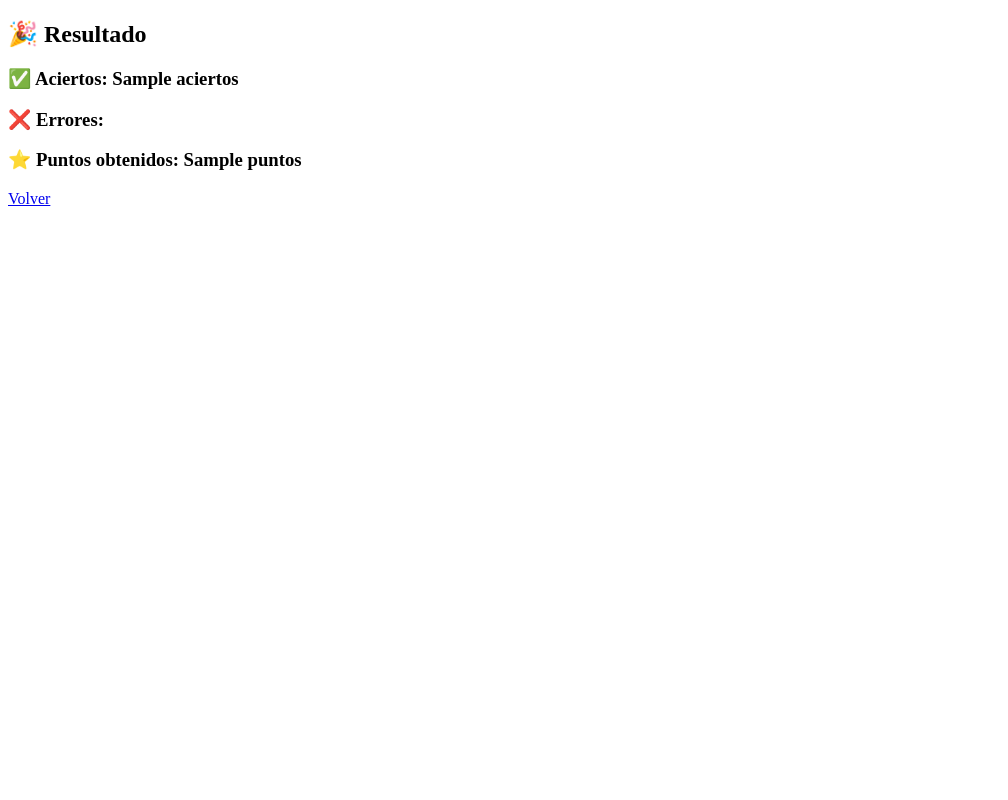
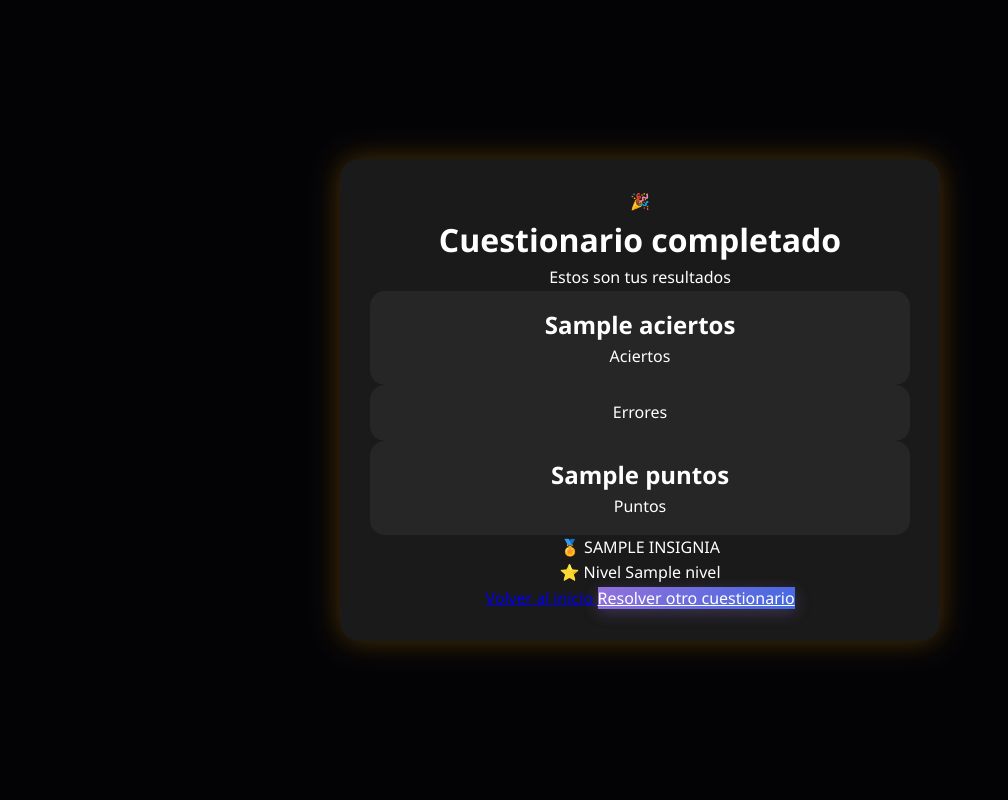
Before and after one commit to eray1324/Nobiru-0.2, a Python web app: template templates/resultado.html in a window 1280 px wide. Shown: the whole page, without its empty margins (0-1008 px from the left). Run offline with Jinja, Linux system fonts and the light colour scheme; the template is opened without the code that fills it: most values are stand-ins (such as "Sample title", 1, 10 or a date in 2020).

Commit message:
Update resultado.html

```diff
--- a/templates/resultado.html
+++ b/templates/resultado.html
@@ -2,26 +2,71 @@
 <html lang="es">
 <head>
     <meta charset="UTF-8">
-    <title>Resultado</title>
+    <meta name="viewport" content="width=device-width, initial-scale=1.0">
+    <title>Resultado | Nobiru</title>
+
+    <link rel="stylesheet" href="{{ url_for('static', filename='css/style.css') }}">
 </head>
-<body class="modo-oscuro">
+<body>
 
-<div class="contenido-principal">
+<div class="resultado-overlay">
 
-    <h2>🎉 Resultado</h2>
+    <div class="resultado-modal">
 
-    <h3>✅ Aciertos: {{ aciertos }}</h3>
+        <div class="resultado-icono">
+            🎉
+        </div>
 
-    <h3>❌ Errores: {{ errores }}</h3>
+        <h1>Cuestionario completado</h1>
 
-    <h3>⭐ Puntos obtenidos: {{ puntos }}</h3>
+        <p class="resultado-subtitulo">
+            Estos son tus resultados
+        </p>
 
-    <a href="{{ url_for('cuestionarios') }}"
-       class="btn btn-primario">
+        <div class="resultado-grid">
 
-       Volver
+            <div class="resultado-card">
+                <h2>{{ aciertos }}</h2>
+                <span>Aciertos</span>
+            </div>
 
-    </a>
+            <div class="resultado-card">
+                <h2>{{ errores }}</h2>
+                <span>Errores</span>
+            </div>
+
+            <div class="resultado-card">
+                <h2>{{ puntos }}</h2>
+                <span>Puntos</span>
+            </div>
+
+        </div>
+
+        <div class="resultado-info">
+
+            <div class="resultado-badge">
+                🏅 {{ usuario.insignia|upper }}
+            </div>
+
+            <div class="resultado-level">
+                ⭐ Nivel {{ usuario.nivel }}
+            </div>
+
+        </div>
+
+        <div class="resultado-acciones">
+
+            <a href="{{ url_for('dashboard') }}" class="btn-principal">
+                Volver al inicio
+            </a>
+
+            <a href="{{ url_for('cuestionarios') }}" class="btn-secundario">
+                Resolver otro cuestionario
+            </a>
+
+        </div>
+
+    </div>
 
 </div>
 
```
